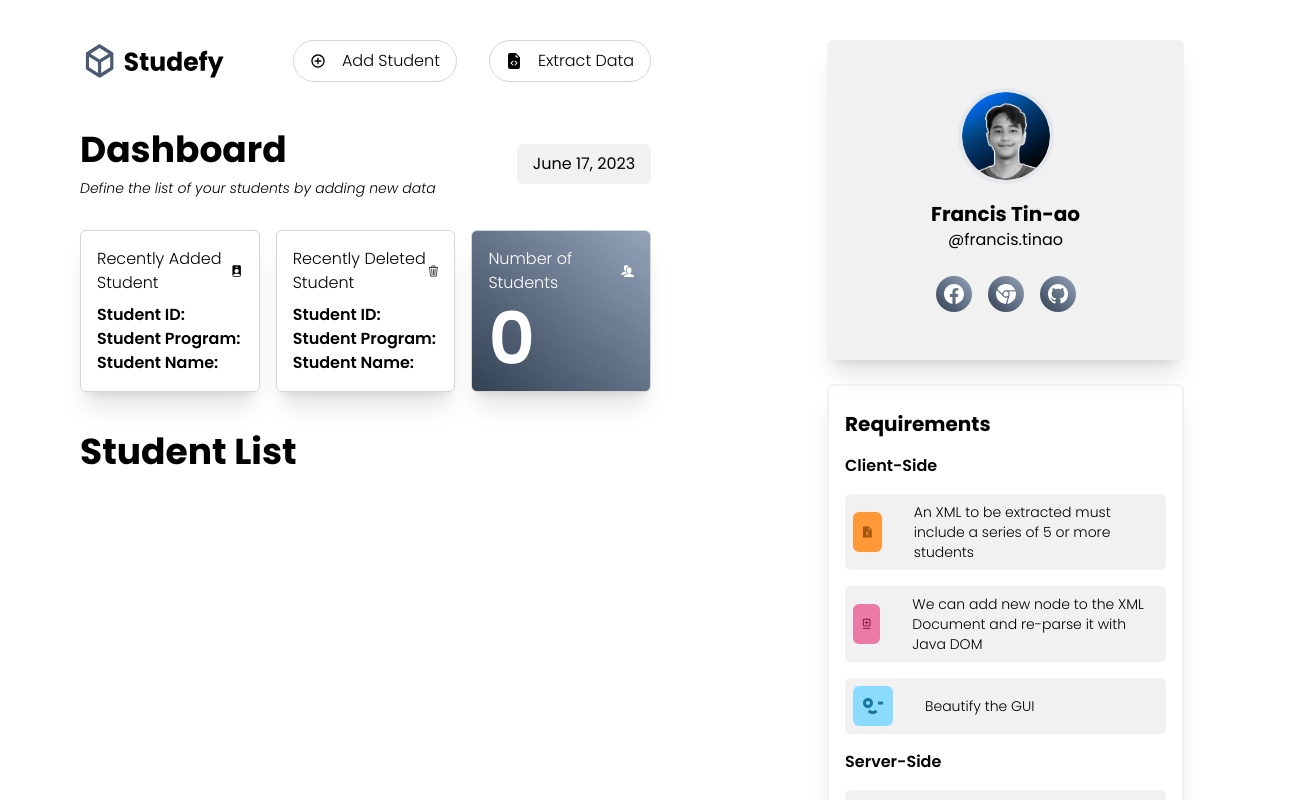
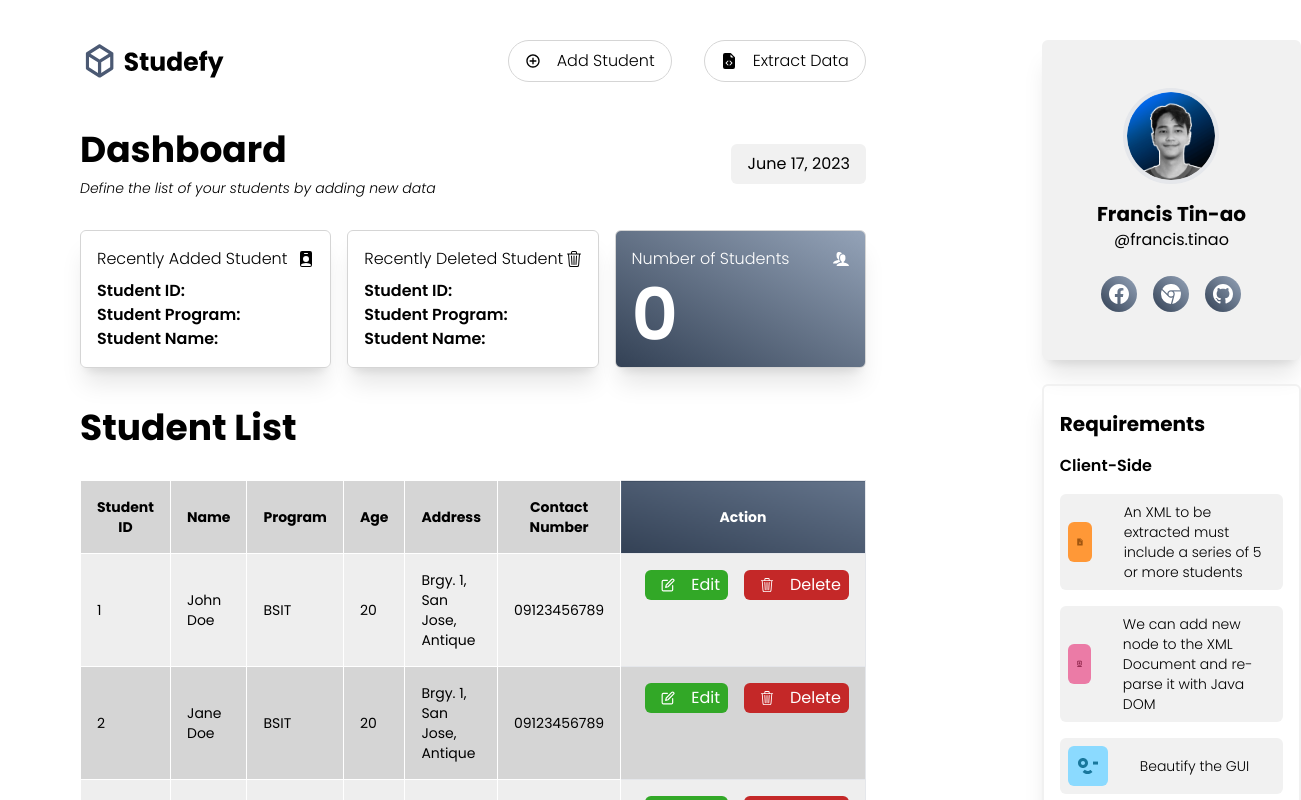
Before and after one commit to qarudafxz/studefy, a React (Vite) app: page / in a window 1280 px wide. Shown: the top 800 px of the page, 1301 px wide, since content can reach past the window. Built offline with nearby package versions, Linux system fonts and the light colour scheme; no server answers.

Commit message:
added pagination in tables

```diff
--- /dev/null
+++ b/src/components/Students.jsx
@@ -0,0 +1,103 @@
+import React, { useState } from "react";
+import { tableRows } from "../data/constants";
+
+import { BsTrash3 } from "react-icons/bs";
+import { FiEdit } from "react-icons/fi";
+//for testing only
+import { students } from "../data/students.js";
+
+function Students() {
+	const pageSize = 6; // Number of rows per page
+	const [currentPage, setCurrentPage] = useState(1);
+
+	const handlePageChange = (page) => {
+		setCurrentPage(page);
+	};
+
+	// Calculate pagination variables
+	const totalStudents = students.length;
+	const totalPages = Math.ceil(totalStudents / pageSize);
+	const startIndex = (currentPage - 1) * pageSize;
+	const endIndex = startIndex + pageSize;
+	const currentStudents = students.slice(startIndex, endIndex);
+
+	return (
+		<div>
+			<table className='w-full mt-4'>
+				<thead>
+					{/* Table header */}
+					<tr className='border'>
+						{tableRows.map((row, index) => (
+							<th
+								key={index}
+								className={`font-bold text-sm p-4 ${
+									index === tableRows.length - 1
+										? "bg-gradient-to-tr from-slate-700 to-slate-500 text-white"
+										: "border border-white bg-[#D5D5D5]"
+								}`}>
+								{row.label}
+							</th>
+						))}
+					</tr>
+				</thead>
+				<tbody>
+					{/* Table rows */}
+					{currentStudents.map((student, index) => (
+						<tr
+							key={index}
+							className={`border ${
+								index % 2 === 0 ? "bg-[#eeeeee]" : "bg-[#D5D5D5]"
+							}`}>
+							<td className='text-sm p-4 border border-white'>{student.id}</td>
+							<td className='text-sm p-4 border border-white'>{student.name}</td>
+							<td className='text-sm p-4 border border-white'>{student.program}</td>
+							<td className='text-sm p-4 border border-white'>{student.age}</td>
+							<td className='text-sm p-4 border border-white'>{student.address}</td>
+							<td className='text-sm p-4 border border-white'>{student.contact}</td>
+							<td className='flex gap-4 items-center p-4 pl-6'>
+								<h1 className='flex gap-2 items-center bg-[#32a827] px-2 text-white cursor-pointer rounded-md'>
+									<FiEdit
+										className='p-2'
+										size={30}
+									/>
+									Edit
+								</h1>
+								<h1 className='flex gap-2 items-center bg-[#c42828] px-2 text-white cursor-pointer rounded-md'>
+									<BsTrash3
+										className='p-2'
+										size={30}
+									/>
+									Delete
+								</h1>
+							</td>
+						</tr>
+					))}
+				</tbody>
+			</table>
+
+			{/* Pagination */}
+			{totalPages > 1 && (
+				<div className='mt-4 flex justify-center'>
+					<ul className='flex gap-2 items-center'>
+						{Array.from({ length: totalPages }, (_, index) => index + 1).map(
+							(page) => (
+								<li
+									key={page}
+									className={`${
+										page === currentPage
+											? "font-bold bg-[#D5D5D5] rounded-full py-2 px-4"
+											: "hover:bg-[#D5D5D5] duration-150 py-2 px-4 rounded-full"
+									} cursor-pointer`}
+									onClick={() => handlePageChange(page)}>
+									{page}
+								</li>
+							)
+						)}
+					</ul>
+				</div>
+			)}
+		</div>
+	);
+}
+
+export default Students;
--- a/src/data/constants.jsx
+++ b/src/data/constants.jsx
@@ -62,3 +62,27 @@ export const CONSTANTS = {
 		],
 	},
 };
+
+export const tableRows = [
+	{
+		label: "Student ID",
+	},
+	{
+		label: "Name",
+	},
+	{
+		label: "Program",
+	},
+	{
+		label: "Age",
+	},
+	{
+		label: "Address",
+	},
+	{
+		label: "Contact Number",
+	},
+	{
+		label: "Action",
+	},
+];
--- /dev/null
+++ b/src/data/students.js
@@ -0,0 +1,114 @@
+export const students = [
+	{
+		id: 1,
+		name: "John Doe",
+		program: "BSIT",
+		age: 20,
+		address: "Brgy. 1, San Jose, Antique",
+		contact: "09123456789",
+	},
+	{
+		id: 2,
+		name: "Jane Doe",
+		program: "BSIT",
+		age: 20,
+		address: "Brgy. 1, San Jose, Antique",
+		contact: "09123456789",
+	},
+	{
+		id: 3,
+		name: "John Doe",
+		program: "BSIT",
+		age: 20,
+		address: "Brgy. 1, San Jose, Antique",
+		contact: "09123456789",
+	},
+	{
+		id: 4,
+		name: "John Doe",
+		program: "BSIT",
+		age: 20,
+		address: "Brgy. 1, San Jose, Antique",
+		contact: "09123456789",
+	},
+	{
+		id: 5,
+		name: "John Doe",
+		program: "BSIT",
+		age: 20,
+		address: "Brgy. 1, San Jose, Antique",
+		contact: "09123456789",
+	},
+	{
+		id: 6,
+		name: "John Doe",
+		program: "BSIT",
+		age: 20,
+		address: "Brgy. 1, San Jose, Antique",
+		contact: "09123456789",
+	},
+	{
+		id: 7,
+		name: "John Doe",
+		program: "BSIT",
+		age: 20,
+		address: "Brgy. 1, San Jose, Antique",
+		contact: "09123456789",
+	},
+	{
+		id: 8,
+		name: "John Doe",
+		program: "BSIT",
+		age: 20,
+		address: "Brgy. 1, San Jose, Antique",
+		contact: "09123456789",
+	},
+	{
+		id: 9,
+		name: "John Doe",
+		program: "BSIT",
+		age: 20,
+		address: "Brgy. 1, San Jose, Antique",
+		contact: "09123456789",
+	},
+	{
+		id: 10,
+		name: "John Doe",
+		program: "BSIT",
+		age: 20,
+		address: "Brgy. 1, San Jose, Antique",
+		contact: "09123456789",
+	},
+	{
+		id: 11,
+		name: "John Doe",
+		program: "BSIT",
+		age: 20,
+		address: "Brgy. 1, San Jose, Antique",
+		contact: "09123456789",
+	},
+	{
+		id: 12,
+		name: "John Doe",
+		program: "BSIT",
+		age: 20,
+		address: "Brgy. 1, San Jose, Antique",
+		contact: "09123456789",
+	},
+	{
+		id: 13,
+		name: "John Doe",
+		program: "BSIT",
+		age: 20,
+		address: "Brgy. 1, San Jose, Antique",
+		contact: "09123456789",
+	},
+	{
+		id: 14,
+		name: "John Doe",
+		program: "BSIT",
+		age: 20,
+		address: "Brgy. 1, San Jose, Antique",
+		contact: "09123456789",
+	},
+];
--- a/src/pages/Home.jsx
+++ b/src/pages/Home.jsx
@@ -5,12 +5,13 @@ import NumOfStudents from "../components/NumOfStudents";
 import RecentlyAdded from "../components/RecentlyAdded";
 import RecentlyDeleted from "../components/RecentlyDeleted";
 import GroupDetails from "../components/GroupDetails";
+import Students from "../components/Students";
 import Requiremens from "../components/Requiremens";
 
 function Home() {
 	return (
 		<div className='font-main flex flex-row'>
-			<div className='mx-20 mt-10 w-8/12'>
+			<div className='mx-20 mt-10 w-9/12'>
 				<Navbar />
 				<div className='flex justify-between items-center mt-12'>
 					<div className='flex flex-col gap-2'>
@@ -34,6 +35,7 @@ function Home() {
 				</div>
 				<div className='flex flex-col gap-4 mt-10'>
 					<h1 className='font-bold text-4xl'>Student List</h1>
+					<Students />
 				</div>
 			</div>
 			<div className='mx-24 mt-10 w-5/12'>
```
